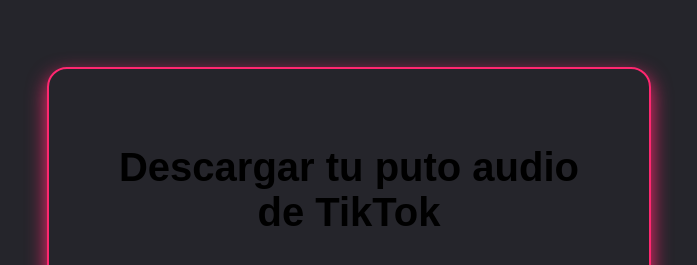
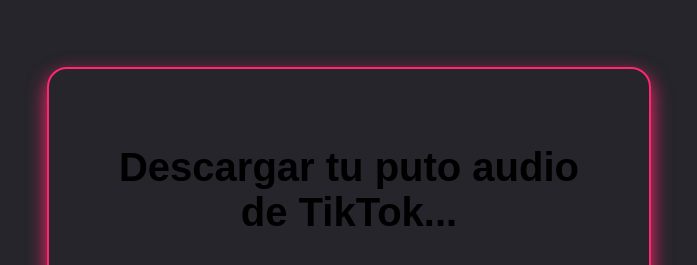
Before and after one commit to dev-code-0/Prueba1, a React (Vite) app: page / in a window 1280 px wide. Shown: the part 101-366 px from the top of the page, without its empty margins (291-988 px from the left). Built offline with nearby package versions, Linux system fonts and the light colour scheme.

Commit message:
Modificado el CSS del proyecto

```diff
--- a/src/App.jsx
+++ b/src/App.jsx
@@ -149,7 +149,7 @@
 
   return (
     <div className="app-container">
-      <h1>Descargar  tu puto audio de TikTok</h1>
+      <h1>Descargar  tu puto audio de TikTok...</h1>
       <form onSubmit={handleDownload} className="form-container">
         <input
           type="text"
```
Also changed, not shown: src/App.css (line endings or trailing spaces).
